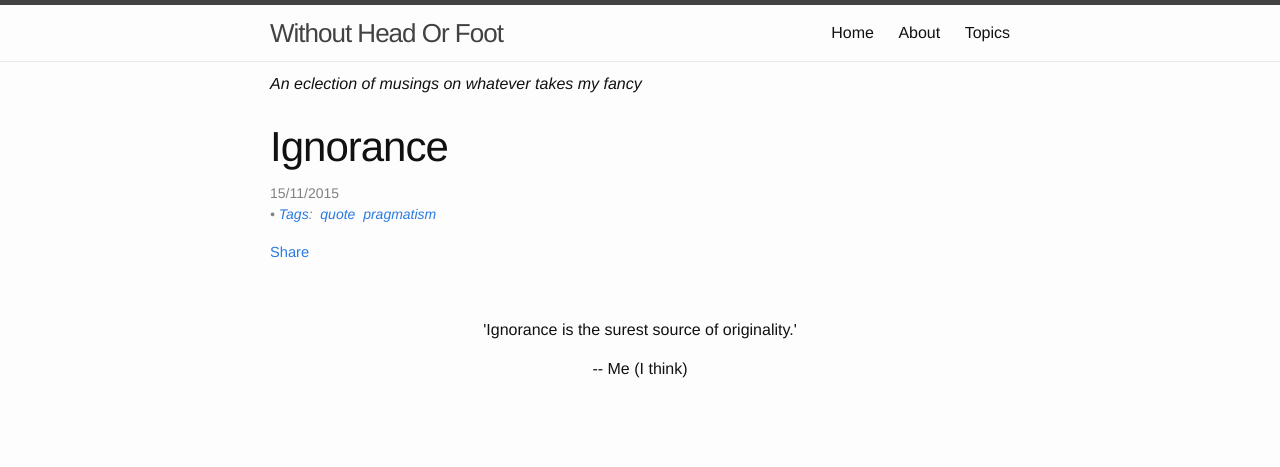
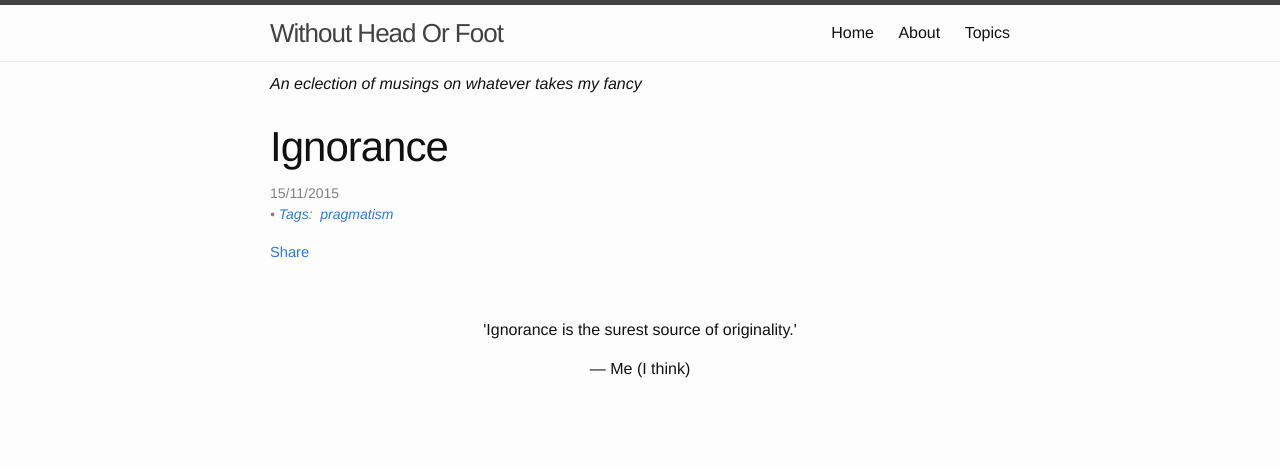
Before and after one commit to Allium/WithoutHeadOrFoot, a Jekyll site: the page built from _posts/2015-11-15-Ignorance.md, in a window 1280 px wide. Shown: the top 467 px of the page. Built offline with Jekyll 4.4.1, drawn with Linux system fonts in a browser that asks for light colours; comment, search, counter and statistics services are not loaded.

Commit message:
Changed a couple of tage

```diff
--- a/_posts/2015-11-15-Ignorance.md
+++ b/_posts/2015-11-15-Ignorance.md
@@ -2,12 +2,12 @@
 layout:	post
 title:	Ignorance
 date:	2015-11-15
-tags:	[quote, pragmatism]
+tags:	[pragmatism]
 ---
 
 <p style="text-align:center;">'Ignorance is the surest source of originality.'</p>
 
-<p style="text-align:center;">-- Me (I think)</p>
+<p style="text-align:center;">&mdash; Me (I think)</p>
 
 
 
```
Also changed, not shown: _posts/2015-12-06-The-Three-Sisters.md (+1 -1 lines), _posts/2016-03-05-Greenlist-Is-The-New-Blacklist.md (+1 -1 lines).
